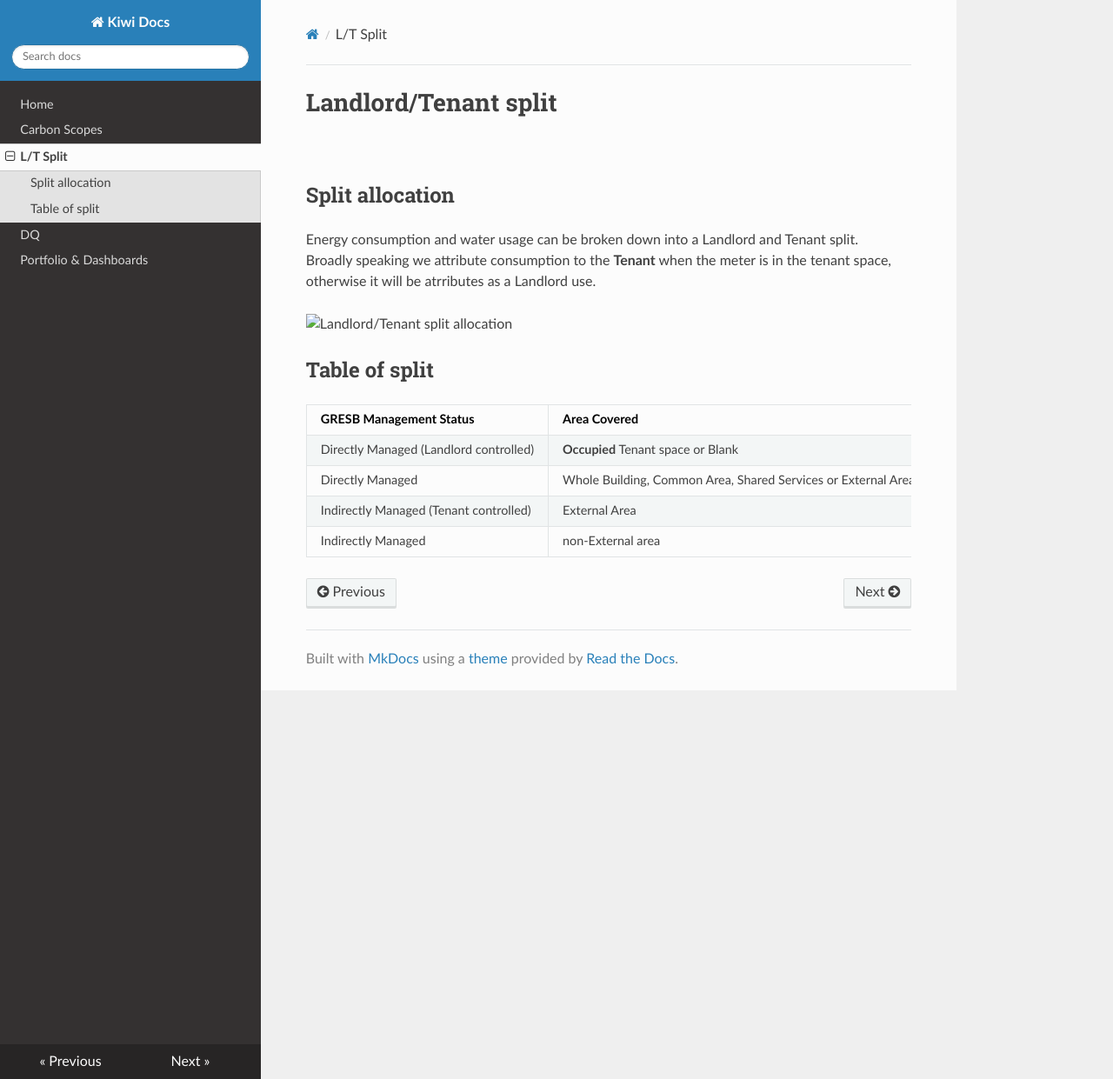
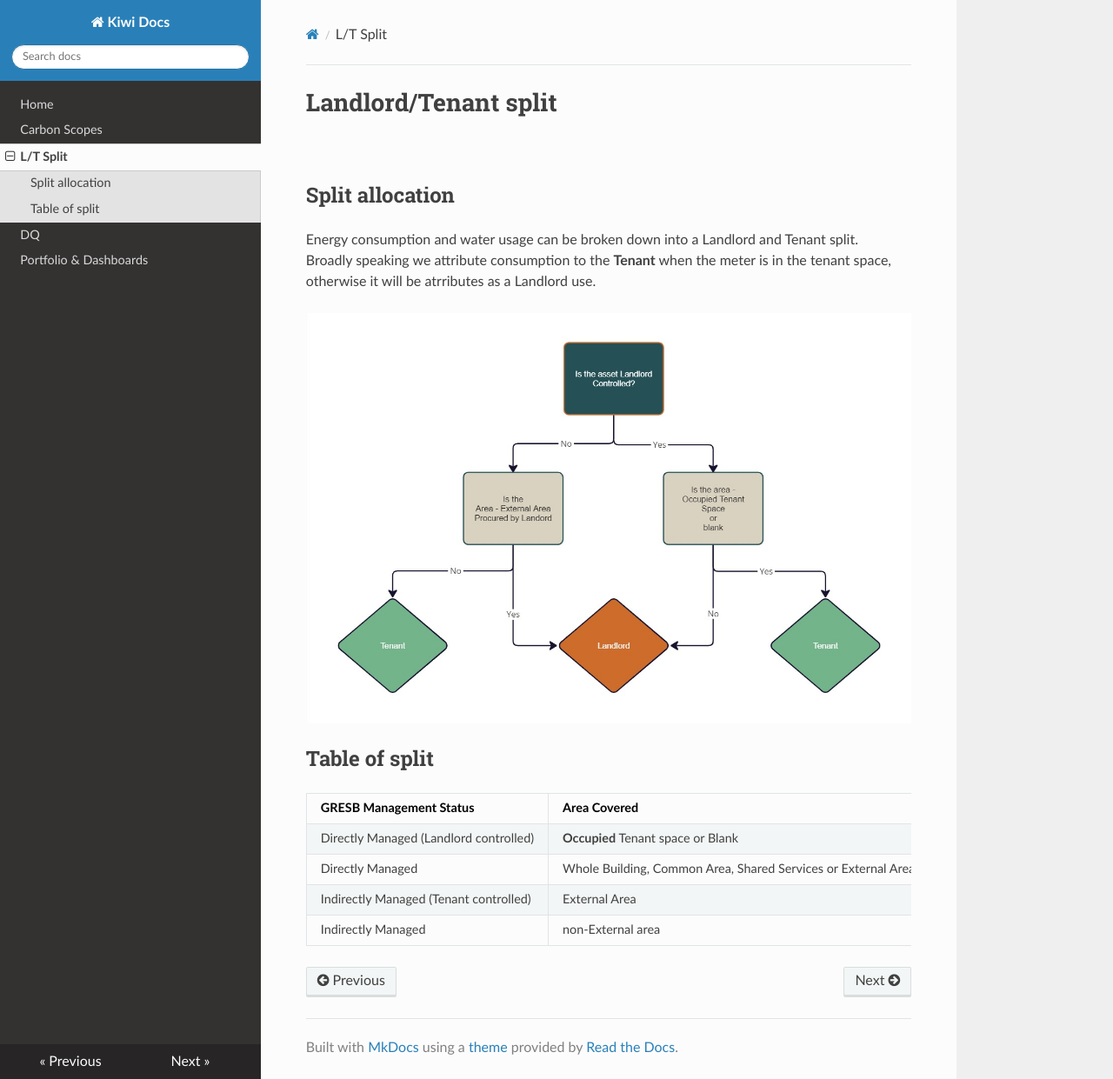
Before and after one commit to dan-p-3v0ra/KiwiDocs, an MkDocs documentation site: the page built from docs/lt.md, in a window 1280 px wide and 1241 px high. Shown: the whole window at 87% size. Built offline with MkDocs 1.6.1, drawn with Linux system fonts in a browser that asks for light colours; nearby versions of some CDN libraries.

Commit message:
Update lt.md

```diff
--- a/docs/lt.md
+++ b/docs/lt.md
@@ -7,7 +7,7 @@ Energy consumption and water usage can be broken down into a Landlord and Tenant
 <br>
 Broadly speaking we attribute consumption to the <b>Tenant</b> when the meter is in the tenant space, otherwise it will be atrributes as a Landlord use.
 
-![Landlord/Tenant split allocation](img\lt.jpg "Landlord/Tenant split allocation")
+![Landlord/Tenant split allocation](img/lt.jpg "Landlord/Tenant split allocation")
 <br>
 
 ## Table of split
```
